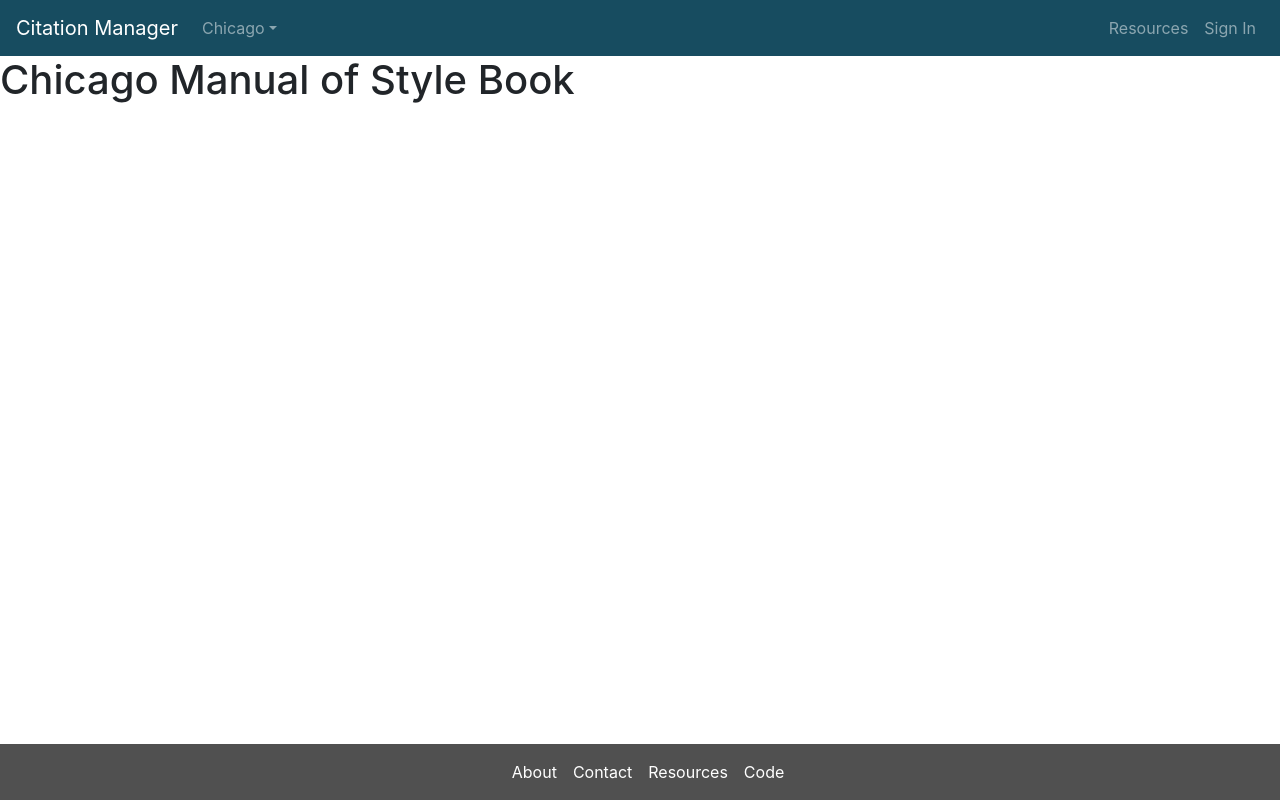
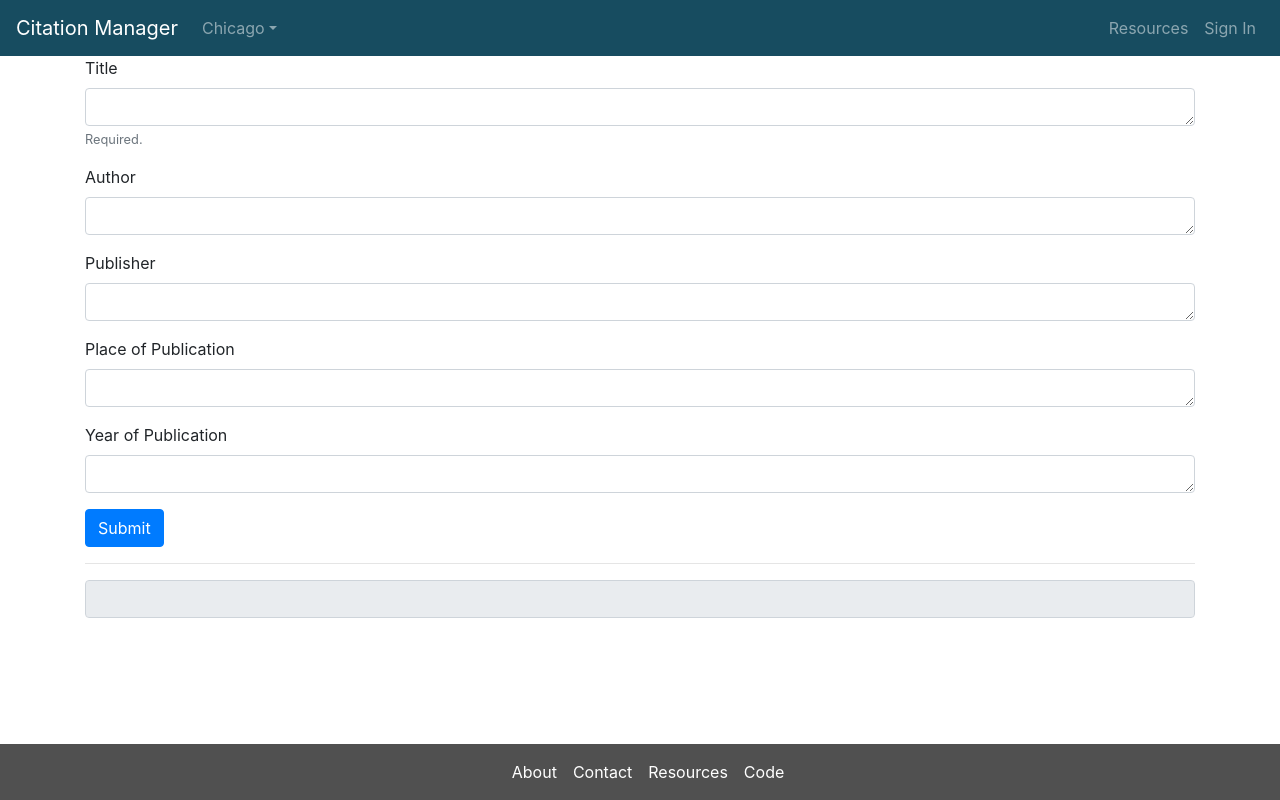
Before and after one commit to SoorajModi/Citation-Bot, a React (Create React App) app: page /chicago-style-book in a window 1280 px wide. Built offline with nearby package versions, Linux system fonts and the light colour scheme.

Commit message:
Add forms

```diff
--- a/src/components/CMOSBook.jsx
+++ b/src/components/CMOSBook.jsx
@@ -1,9 +1,45 @@
 import React from 'react';
+import Form from 'react-bootstrap/Form';
+import Button from 'react-bootstrap/Button';
+import '../css/citation.css';
 
 function CMOSBook() {
-    return (
-        <h1>Chicago Manual of Style Book</h1>
-    );
+  return (
+    <div className="container">
+      <Form>
+        <Form.Group controlId="title">
+          <Form.Label>Title</Form.Label>
+          <Form.Control as="textarea" rows={1} />
+          <Form.Text className="text-muted">
+            Required.
+          </Form.Text>
+        </Form.Group>
+        <Form.Group controlId="author">
+          <Form.Label>Author</Form.Label>
+          <Form.Control as="textarea" rows={1} />
+        </Form.Group>
+        <Form.Group controlId="publisher">
+          <Form.Label>Publisher</Form.Label>
+          <Form.Control as="textarea" rows={1} />
+        </Form.Group>
+        <Form.Group controlId="placeOfPublication">
+          <Form.Label>Place of Publication</Form.Label>
+          <Form.Control as="textarea" rows={1} />
+        </Form.Group>
+        <Form.Group controlId="yearOfPublication">
+          <Form.Label>Year of Publication</Form.Label>
+          <Form.Control as="textarea" rows={1} />
+        </Form.Group>
+        <Button variant="primary" type="submit">
+          Submit
+        </Button>
+        <hr />
+        <Form.Group controlId="Generate Citation">
+          <Form.Control type="text" placeholder="" readOnly />
+        </Form.Group>
+      </Form>
+    </div>
+  );
 }
 
 export default CMOSBook;
--- /dev/null
+++ b/src/css/citation.css
@@ -0,0 +1,3 @@
+Form.control {
+    resize: none;
+}
```
